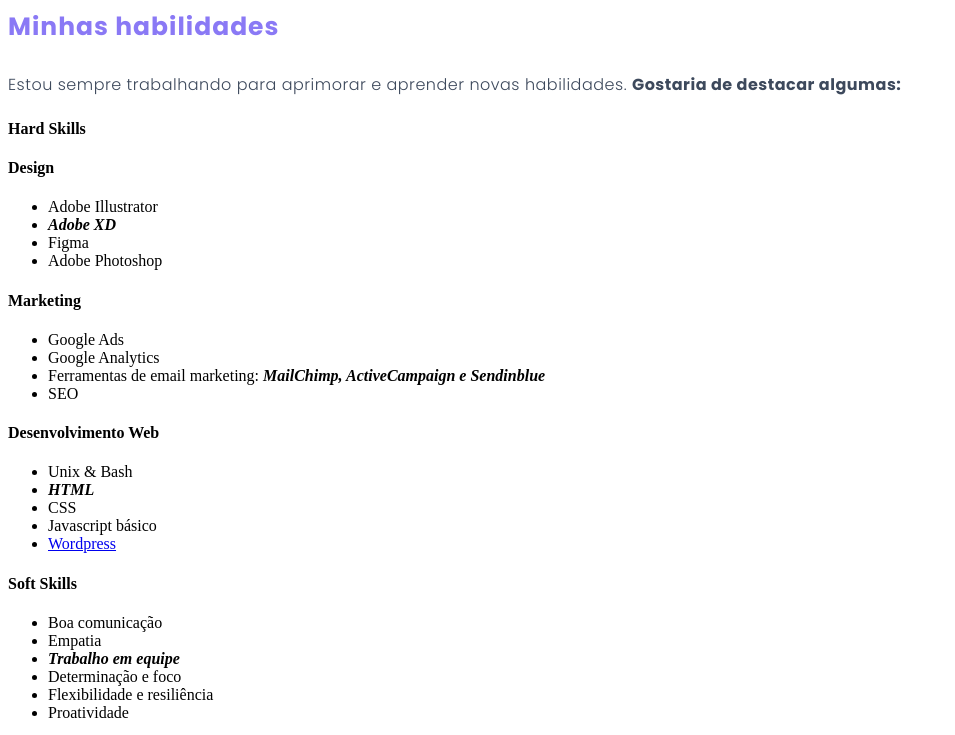
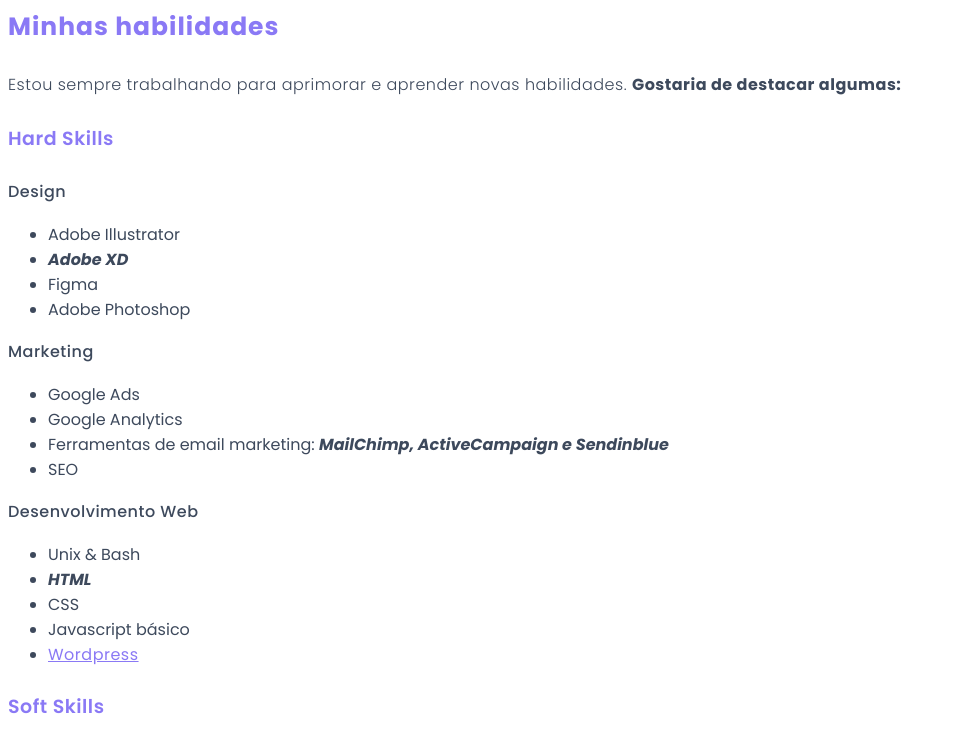
Before and after one commit to bearibeiroa/portfolio, a plain HTML site: page index.html in a window 1280 px wide. Shown: the part 1460-2195 px from the top of the page, without its empty margins (0-955 px from the left). Drawn offline with Linux system fonts and the light colour scheme.

Commit message:
Estilo das skills

```diff
--- a/index.html
+++ b/index.html
@@ -35,6 +35,14 @@
             letter-spacing: 1px;
         }
 
+        h4 {
+            color: #8a79f5;
+            font-family: 'Poppins', 'Helvetica', 'sans-serif';
+            font-weight: 600;
+            font-size: 19px;
+            letter-spacing: 0.5px;
+        }
+
         p {
             color: #3d495c;
             font-family: 'Poppins', 'Helvetica', 'sans-serif';
@@ -42,6 +50,11 @@
             line-height: 28px;
             font-weight: 300;
             letter-spacing: 0.5px;
+        }
+
+        ul {
+            color: #3d495c;
+            font-family: 'Poppins', 'Helvetica', 'sans-serif';
         }
 
         .link {
@@ -65,6 +78,11 @@
             color: #3d495c;
             font-weight: 700;
             letter-spacing: 0.5px;
+            letter-spacing: 0.5px;
+        }
+
+        .skill-title {
+            font-weight: 500;
         }
     </style>
 </head>
@@ -115,7 +133,7 @@
 
     <h4>Hard Skills</h4>
 
-    <h4><strong>Design</strong></h4>
+    <p class="skill-title">Design</p>
     <ul>
         <li>Adobe Illustrator</li>
         <li><strong><em>Adobe XD</em></strong></li>
@@ -123,7 +141,7 @@
         <li>Adobe Photoshop</li>
     </ul>
 
-    <h4><strong>Marketing</strong></h4>
+    <p class="skill-title">Marketing</p>
     <ul>
         <li>Google Ads</li>
         <li>Google Analytics</li>
@@ -132,14 +150,14 @@
         <li>SEO</li>
     </ul>
 
-    <h4><strong>Desenvolvimento Web</strong></h4>
+    <p class="skill-title">Desenvolvimento Web</p>
     <ul>
         <li>Unix & Bash</li>
         <li><strong><em>HTML</em></strong> </li>
         <li>CSS</li>
         <li>Javascript básico</li>
         <li>
-            <a href="#sites">Wordpress</a>
+            <a class="link" href="#sites">Wordpress</a>
         </li>
     </ul>
 
@@ -155,7 +173,7 @@
         <li>Proatividade</li>
     </ul>
 
-    <p>Acesse <a href=" https://odaramarketingdigital.com/blog " target="_blank ">meu blog</a> para conhecer meus textos sobre
+    <p>Acesse <a class="link" href=" https://odaramarketingdigital.com/blog " target="_blank ">meu blog</a> para conhecer meus textos sobre
         <strong>Marketing Digital</strong></p>
 
 </body>
```
